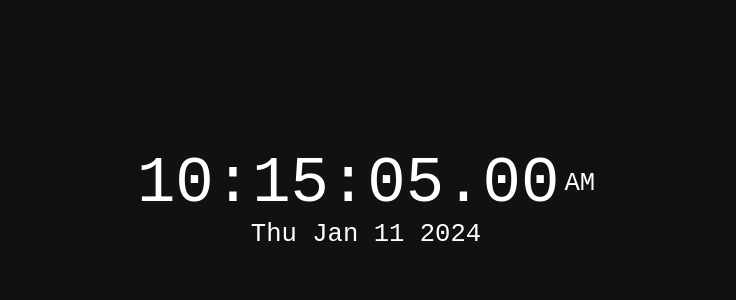
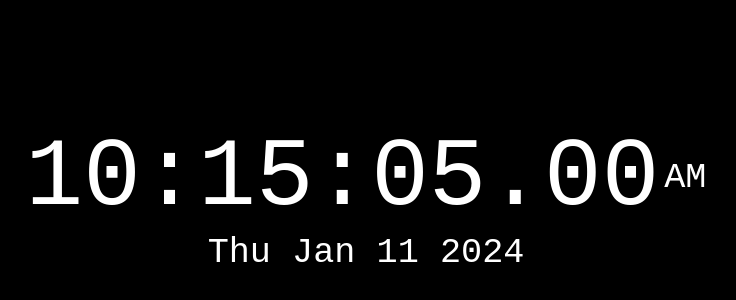
Before and after one commit to nahina9/clock, a plain HTML site: page index.html in a window 1280 px wide. Shown: the part 202-502 px from the top of the page, without its empty margins (274-1010 px from the left). Drawn offline with Linux system fonts and the light colour scheme.

Commit message:
Update styles.css

```diff
--- a/styles.css
+++ b/styles.css
@@ -6,7 +6,7 @@ body {
       height: 100vh;
       margin: 0;
       font-family: 'Courier New', monospace; /* Use a monospaced font */
-      background-color: #111; /* Dark background color */
+      background-color: #000; /* Dark background color */
       color: #fff; /* White text color */
     }
 
@@ -16,7 +16,7 @@ body {
     }
 
     #clock {
-      font-size: 4em; /* 250% of 2em */
+      font-size: 6em; /* 250% of 2em */
     }
 
     #ampm-container {
@@ -26,9 +26,9 @@ body {
     }
 
     #ampm {
-      font-size: 1.6em; /* 250% of 0.8em */
+      font-size: 2.2em; /* 250% of 0.8em */
     }
 
     #date {
-      font-size: 1.6em; /* 250% of 0.8em */
+      font-size: 2.2em; /* 250% of 0.8em */
     }
```
